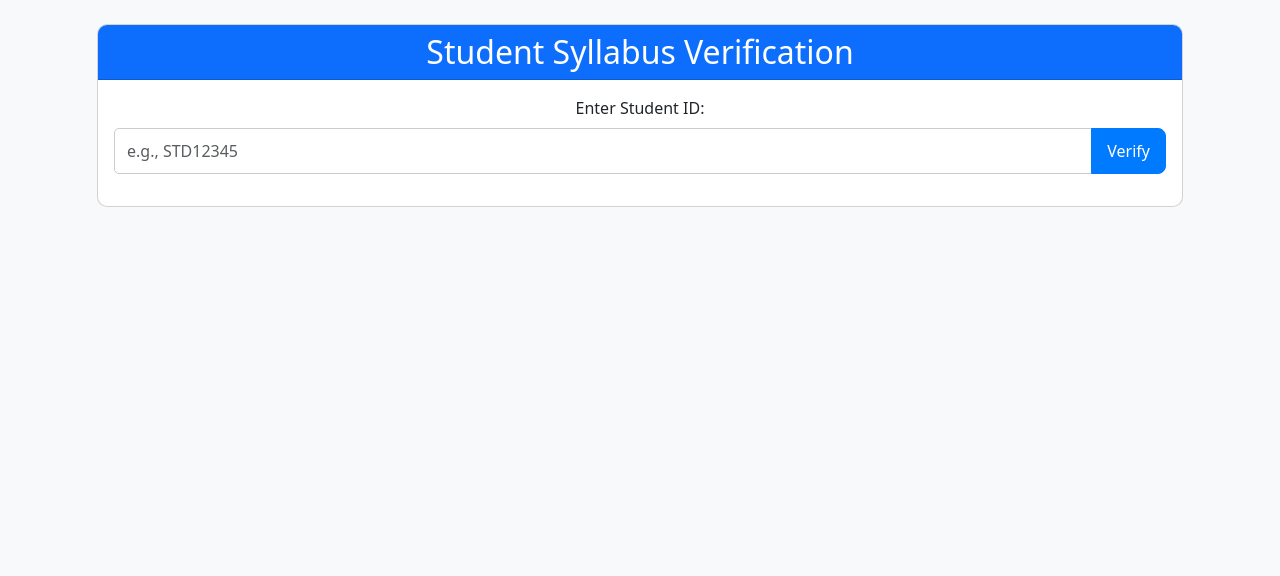
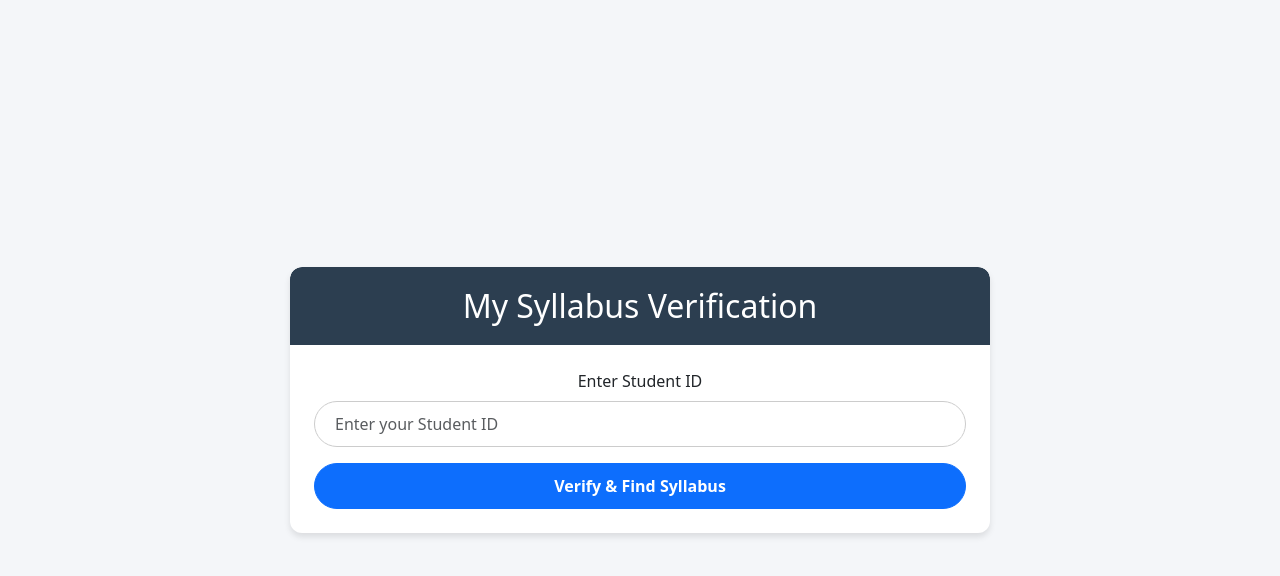
Before and after one commit to kartikpande123/examuserfrontend, a React (Create React App) app: page /pdfsyllabusentry in a window 1280 px wide. Shown: the top 576 px of the page. Built offline with nearby package versions, Linux system fonts and the light colour scheme.

Commit message:
Fixed API URL to point to the correct domain

```diff
--- a/src/components/PdfSyllabusEntry.js
+++ b/src/components/PdfSyllabusEntry.js
@@ -5,123 +5,283 @@ import SecurePdfViewer from './SecurePdfViewer';
 
 export default function PdfSyllabusEntry() {
   const [studentId, setStudentId] = useState('');
-  const [studentData, setStudentData] = useState(null);
+  const [error, setError] = useState('');
   const [loading, setLoading] = useState(false);
-  const [error, setError] = useState(null);
+  const [studentDetails, setStudentDetails] = useState(null);
+  const [activeSyllabuses, setActiveSyllabuses] = useState([]);
+  const [selectedSyllabus, setSelectedSyllabus] = useState(null);
+  const [viewerOpen, setViewerOpen] = useState(false);
 
-  const handleSubmit = async (e) => {
-    e.preventDefault();
-    if (!studentId.trim()) return;
+  // Design-focused styles
+  const styles = {
+    container: {
+      backgroundColor: '#f4f6f9',
+      minHeight: '100vh',
+      display: 'flex',
+      alignItems: 'center',
+      justifyContent: 'center',
+      padding: '20px'
+    },
+    card: {
+      maxWidth: '700px',
+      width: '100%',
+      boxShadow: '0 4px 6px rgba(0,0,0,0.1)',
+      borderRadius: '12px',
+      border: 'none'
+    },
+    header: {
+      backgroundColor: '#2c3e50',
+      color: 'white',
+      padding: '20px',
+      borderTopLeftRadius: '12px',
+      borderTopRightRadius: '12px'
+    },
+    input: {
+      borderRadius: '25px',
+      padding: '10px 20px'
+    },
+    button: {
+      borderRadius: '25px',
+      padding: '10px 20px',
+      fontWeight: 'bold'
+    },
+    syllabusCard: {
+      border: '1px solid #e0e0e0',
+      borderRadius: '10px',
+      padding: '15px',
+      marginBottom: '15px',
+      transition: 'all 0.2s ease'
+    },
+    badge: {
+      borderRadius: '12px',
+      padding: '5px 10px',
+      fontSize: '0.8rem',
+      fontWeight: 'bold'
+    }
+  };
+
+  const verifyStudent = async () => {
+    if (!studentId.trim()) {
+      setError('Please enter a Student ID');
+      return;
+    }
 
     setLoading(true);
-    setError(null);
+    setError('');
 
     try {
       const response = await fetch(`${API_BASE_URL}/verify-student-syllabus/${studentId}`);
+
+      // Check for content type before parsing as JSON
+      const contentType = response.headers.get('content-type');
+      if (!contentType || !contentType.includes('application/json')) {
+        throw new Error('Server response is not valid JSON. Please contact support.');
+      }
+
       const data = await response.json();
 
       if (!response.ok) {
-        throw new Error(data.message || 'Failed to fetch student data');
+        throw new Error(data.message || 'Failed to verify student');
       }
 
-      setStudentData(data);
-    } catch (error) {
-      console.error('Error fetching student data:', error);
-      setError(error.message);
-      setStudentData(null);
+      if (!data.exists) {
+        setError('Student not found');
+        setStudentDetails(null);
+        setActiveSyllabuses([]);
+        return;
+      }
+
+      setStudentDetails(data.studentDetails);
+      setActiveSyllabuses(data.studentDetails.activeSyllabuses);
+
+      if (data.studentDetails.activeSyllabuses.length === 0) {
+        setError('No active syllabus purchases found');
+      }
+    } catch (err) {
+      if (err.message === 'Unexpected token < in JSON at position 0') {
+        setError('Invalid server response. The API may be offline or returning HTML instead of JSON.');
+      } else {
+        setError(err.message || 'An error occurred. Please try again.');
+      }
+      console.error(err);
+      setStudentDetails(null);
+      setActiveSyllabuses([]);
     } finally {
       setLoading(false);
     }
   };
 
+  const handleOpenSyllabus = (syllabus) => {
+    setSelectedSyllabus(syllabus);
+    setViewerOpen(true);
+  };
+
+  const closePdfViewer = () => {
+    setViewerOpen(false);
+    setSelectedSyllabus(null);
+  };
+
+  // Simple date formatter without using date-fns
+  const formatDate = (dateString) => {
+    try {
+      const date = new Date(dateString);
+      if (isNaN(date.getTime())) {
+        return dateString; // Return original if invalid
+      }
+
+      const months = [
+        'Jan', 'Feb', 'Mar', 'Apr', 'May', 'Jun',
+        'Jul', 'Aug', 'Sep', 'Oct', 'Nov', 'Dec'
+      ];
+
+      const month = months[date.getMonth()];
+      const day = date.getDate();
+      const year = date.getFullYear();
+
+      return `${month} ${day}, ${year}`;
+    } catch (e) {
+      return dateString;
+    }
+  };
+
+  // Calculate remaining days without date-fns
+  const calculateRemainingDays = (expirationDateString) => {
+    try {
+      const expirationDate = new Date(expirationDateString);
+      const currentDate = new Date();
+
+      // Reset time part for accurate day calculation
+      expirationDate.setHours(0, 0, 0, 0);
+      currentDate.setHours(0, 0, 0, 0);
+
+      // Calculate the difference in milliseconds
+      const timeDiff = expirationDate.getTime() - currentDate.getTime();
+
+      // Convert to days
+      const daysDiff = Math.ceil(timeDiff / (1000 * 60 * 60 * 24));
+
+      return daysDiff > 0 ? daysDiff : 0;
+    } catch (e) {
+      return 0;
+    }
+  };
+
+  // If PDF viewer is open, show it instead of the main content
+  if (viewerOpen && selectedSyllabus) {
     return (
-    <div className="container mt-4">
-      <div className="card">
-        <div className="card-header bg-primary text-white">
-          <h2 className="mb-0">Student Syllabus Verification</h2>
+      <div className="position-relative">
+        <button
+          className="btn btn-primary position-absolute"
+          style={{ top: 20, left: 20, zIndex: 1000 }}
+          onClick={closePdfViewer}
+        >
+          Back to Syllabuses
+        </button>
+        <SecurePdfViewer
+          syllabusFilePath={selectedSyllabus.syllabusFilePath}
+          studentName={studentDetails?.name}
+        />
       </div>
-        <div className="card-body">
-          <form onSubmit={handleSubmit}>
+    );
+  }
+
+  return (
+    <div style={styles.container}>
+      <div className="card" style={styles.card}>
+        <div style={styles.header}>
+          <h2 className="text-center mb-0">My Syllabus Verification</h2>
+        </div>
+        <div className="card-body p-4">
           <div className="mb-3">
-              <label htmlFor="studentId" className="form-label">Enter Student ID:</label>
-              <div className="input-group">
+            <label className="form-label">Enter Student ID</label>
             <input
               type="text"
               className="form-control"
-                  id="studentId"
+              style={styles.input}
               value={studentId}
-                  onChange={(e) => setStudentId(e.target.value)}
-                  placeholder="e.g., STD12345"
-                  required
+              onChange={(e) => {
+                setStudentId(e.target.value);
+                setError('');
+              }}
+              placeholder="Enter your Student ID"
+              disabled={loading}
             />
-                <button
-                  type="submit"
-                  className="btn btn-primary"
-                  disabled={loading}
-                >
-                  {loading ? 'Checking...' : 'Verify'}
-                </button>
           </div>
-            </div>
-          </form>
-
-          {loading && (
-            <div className="d-flex justify-content-center my-4">
-              <div className="spinner-border text-primary" role="status">
-                <span className="visually-hidden">Loading...</span>
-              </div>
-            </div>
-          )}
 
           {error && (
-            <div className="alert alert-danger mt-3" role="alert">
+            <div className="alert alert-danger" role="alert">
               {error}
             </div>
           )}
 
-          {studentData && studentData.exists && (
-            <div className="mt-4">
-              <h3>Student Details</h3>
-              <div className="card mb-3">
-                <div className="card-body">
-                  <h5 className="card-title">{studentData.studentDetails.name}</h5>
-                  <p className="card-text">ID: {studentData.studentDetails.id}</p>
-                </div>
-              </div>
+          <button
+            className="btn btn-primary w-100"
+            style={styles.button}
+            onClick={verifyStudent}
+            disabled={loading}
+          >
+            {loading ? (
+              <span>
+                <span className="spinner-border spinner-border-sm me-2" role="status" aria-hidden="true"></span>
+                Verifying...
+              </span>
+            ) : (
+              'Verify & Find Syllabus'
+            )}
+          </button>
 
-              <h4>Active Syllabuses</h4>
-              {studentData.studentDetails.activeSyllabuses.length > 0 ? (
-                <div className="row">
-                  {studentData.studentDetails.activeSyllabuses.map((syllabus, index) => (
-                    <div className="col-md-6 mb-3" key={index}>
-                      <div className="card h-100">
-                        <div className="card-body">
-                          <h5 className="card-title">{syllabus.syllabusName}</h5>
-                          <p className="card-text">
-                            <strong>Purchase Date:</strong> {new Date(syllabus.purchaseDate).toLocaleDateString()}
-                          </p>
-                          <p className="card-text">
-                            <strong>Remaining Days:</strong> {syllabus.remainingDays}
-                          </p>
-                          {syllabus.pdfUrl && (
-                            <SecurePdfViewer pdfUrl={syllabus.pdfUrl} />
-                          )}
-                        </div>
-                      </div>
-                    </div>
-                  ))}
-                </div>
-              ) : (
-                <div className="alert alert-info">
-                  No active syllabuses found for this student.
-                </div>
-              )}
+          {/* Student Details Display */}
+          {studentDetails && (
+            <div className="mt-4 alert alert-success">
+              <h5 className="mb-0">Welcome, {studentDetails.name}</h5>
             </div>
           )}
 
-          {studentData && !studentData.exists && (
-            <div className="alert alert-warning mt-3" role="alert">
-              Student not found. Please check the ID and try again.
+          {/* Active Syllabuses Display */}
+          {activeSyllabuses.length > 0 && (
+            <div className="mt-4">
+              <h4>Your Active Syllabuses</h4>
+              {activeSyllabuses.map((syllabus, index) => {
+                // Calculate remaining days if not already provided
+                const remainingDays = syllabus.remainingDays !== undefined ?
+                  syllabus.remainingDays :
+                  calculateRemainingDays(syllabus.expirationDate);
+
+                return (
+                  <div
+                    key={index}
+                    style={styles.syllabusCard}
+                    className="d-flex flex-column flex-md-row justify-content-between align-items-md-center"
+                  >
+                    <div className="flex-grow-1">
+                      <div className="d-flex justify-content-between align-items-center mb-2">
+                        <h5 className="mb-0">{syllabus.syllabusTitle}</h5>
+                        <span
+                          className="badge bg-success"
+                          style={styles.badge}
+                        >
+                          {remainingDays} {remainingDays === 1 ? 'day' : 'days'} remaining
+                        </span>
+                      </div>
+                      <p className="mb-1">
+                        <strong>Category:</strong> {syllabus.syllabusCategory}
+                      </p>
+                      <p className="mb-1">
+                        <strong>Purchase Date:</strong> {formatDate(syllabus.purchaseDate)}
+                      </p>
+                      <p className="mb-0">
+                        <strong>Expires On:</strong> {formatDate(syllabus.expirationDate)}
+                      </p>
+                    </div>
+                    <button
+                      className="btn btn-primary mt-3 mt-md-0"
+                      onClick={() => handleOpenSyllabus(syllabus)}
+                    >
+                      View Securely
+                    </button>
+                  </div>
+                );
+              })}
             </div>
           )}
         </div>
```
Lines whose indentation alone changed are shown as unchanged.
